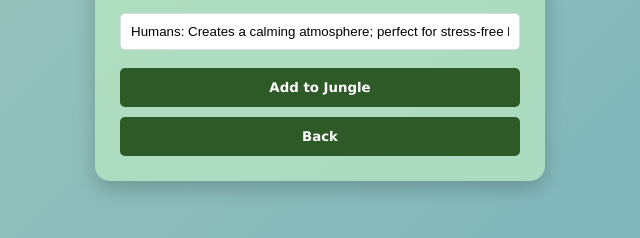
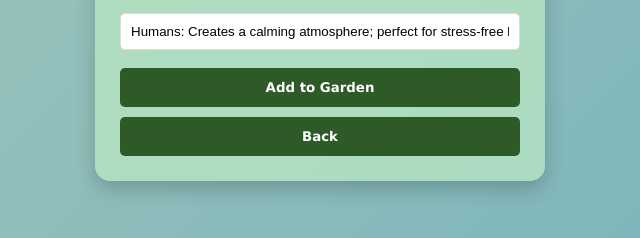
Before and after one commit to afrah718/NMproject, a plain HTML site: page add.html in a window 1280 px wide. Shown: the part 481-719 px from the top of the page, 320-960 px from the left. Drawn offline with Linux system fonts and the light colour scheme.

Commit message:
added all website files

```diff
--- a/add.html
+++ b/add.html
@@ -36,7 +36,7 @@
             <input type="text" id="pQuality" placeholder="Quality" readonly>
             <input type="text" id="pBenefit" placeholder="Benefit" readonly>
 
-            <button type="submit">Add to Jungle</button>
+            <button type="submit">Add to Garden</button>
         </form>
         <a href="index.html"><button>Back</button></a>
     </div>
```
